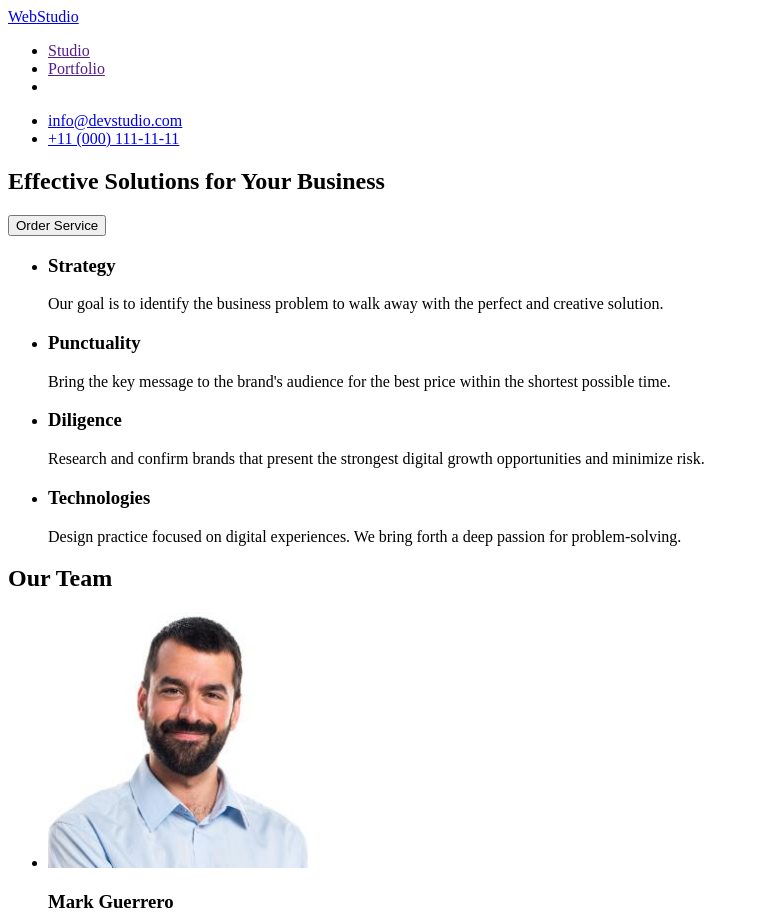
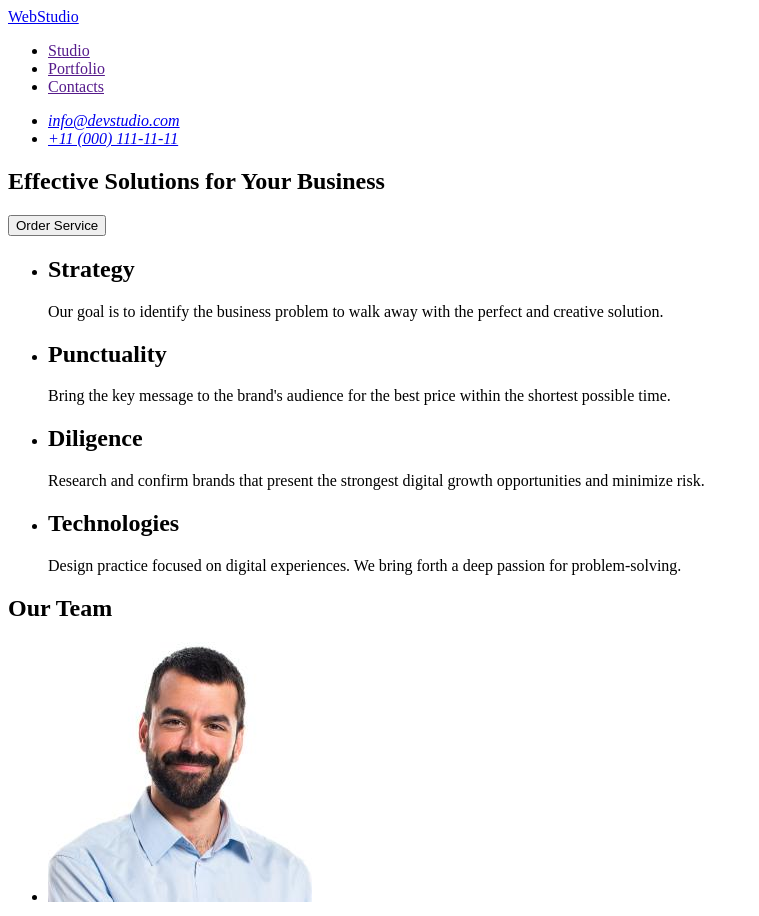
Before and after one commit to karolinapotoczak/goit-markup-hw-01, a plain HTML site: page index.html in a window 1280 px wide. Shown: the top 916 px of the page, without its empty margins (0-759 px from the left). Drawn offline with Linux system fonts and the light colour scheme.

Commit message:
Fix index.html

```diff
--- a/index.html
+++ b/index.html
@@ -9,9 +9,9 @@
 
 <body>
     <header>
-        <a href="./index.html">WebStudio
-        </a>
+
         <nav>
+            <a href="./index.html">WebStudio</a>
             <ul>
                 <li>
                     <a href="">Studio</a>
@@ -20,14 +20,18 @@
                     <a href="">Portfolio</a>
                 </li>
                 <li>
+                    <a href="">Contacts</a>
 
                 </li>
             </ul>
         </nav>
-        <ul>
-            <li><a href="mailto:info@devstudio.com">info@devstudio.com</a></li>
-            <li> <a href="tel:+11000111-11-11">+11 (000) 111-11-11</a></li>
-        </ul>
+        <address>
+            <ul>
+                <li><a href="mailto:info@devstudio.com">info@devstudio.com</a></li>
+                <li> <a href="tel:+11000111-11-11">+11 (000) 111-11-11</a></li>
+            </ul>
+        </address>
+
     </header>
     <main>
         <section>
@@ -37,28 +41,28 @@
         <section>
             <ul>
                 <li>
-                    <h3>Strategy</h3>
+                    <h2>Strategy</h2>
                     <p>
                         Our goal is to identify the business problem to walk away with the perfect and creative
                         solution.
                     </p>
                 </li>
                 <li>
-                    <h3>Punctuality</h3>
+                    <h2>Punctuality</h2>
                     <p>
                         Bring the key message to the brand's audience for the best price within the shortest possible
                         time.
                     </p>
                 </li>
                 <li>
-                    <h3>Diligence</h3>
+                    <h2>Diligence</h2>
                     <p>
                         Research and confirm brands that present the strongest digital growth opportunities and minimize
                         risk.
                     </p>
                 </li>
                 <li>
-                    <h3>Technologies</h3>
+                    <h2>Technologies</h2>
                     <p>
                         Design practice focused on digital experiences. We bring forth a deep passion for
                         problem-solving.
@@ -70,22 +74,22 @@
             <h2>Our Team</h2>
             <ul>
                 <li>
-                    <img src="./images/markguerrero.jpg" alt="Mark Guerrero-Product Designer" width="260" />
+                    <img src="./images/markguerrero.jpg" alt="Mark Guerrero-Product Designer" width="264" />
                     <h3>Mark Guerrero</h3>
                     <p>Product Designer</p>
                 </li>
                 <li>
-                    <img src="./images/tomford.jpg" alt="Tom Ford-Frontend Developer" width="260" />
+                    <img src="./images/tomford.jpg" alt="Tom Ford-Frontend Developer" width="264" />
                     <h3>Tom Ford</h3>
                     <p>Frontend Developer</p>
                 </li>
                 <li>
-                    <img src="./images/camilagarcia.jpg" alt="Camila Garcia-Marketing" width="260" />
+                    <img src="./images/camilagarcia.jpg" alt="Camila Garcia-Marketing" width="264" />
                     <h3>Camila Garcia</h3>
                     <p>Marketing</p>
                 </li>
                 <li>
-                    <img src="./images/danielwilson.jpg" alt="Daniel Wilson-UI Designer" width="260" />
+                    <img src="./images/danielwilson.jpg" alt="Daniel Wilson-UI Designer" width="264" />
                     <h3>Daniel Wilson</h3>
                     <p>UI Designer</p>
                 </li>
```
